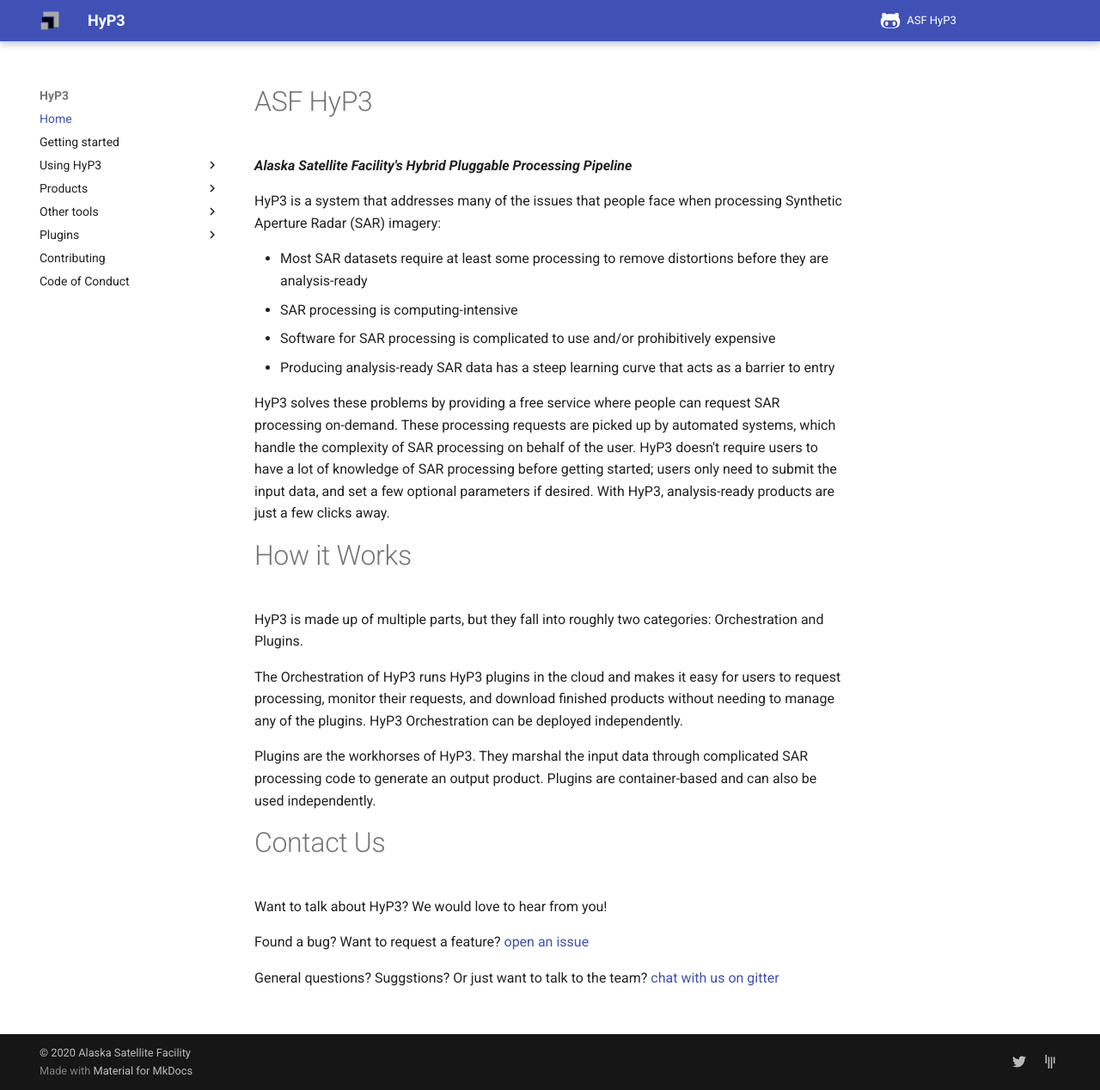
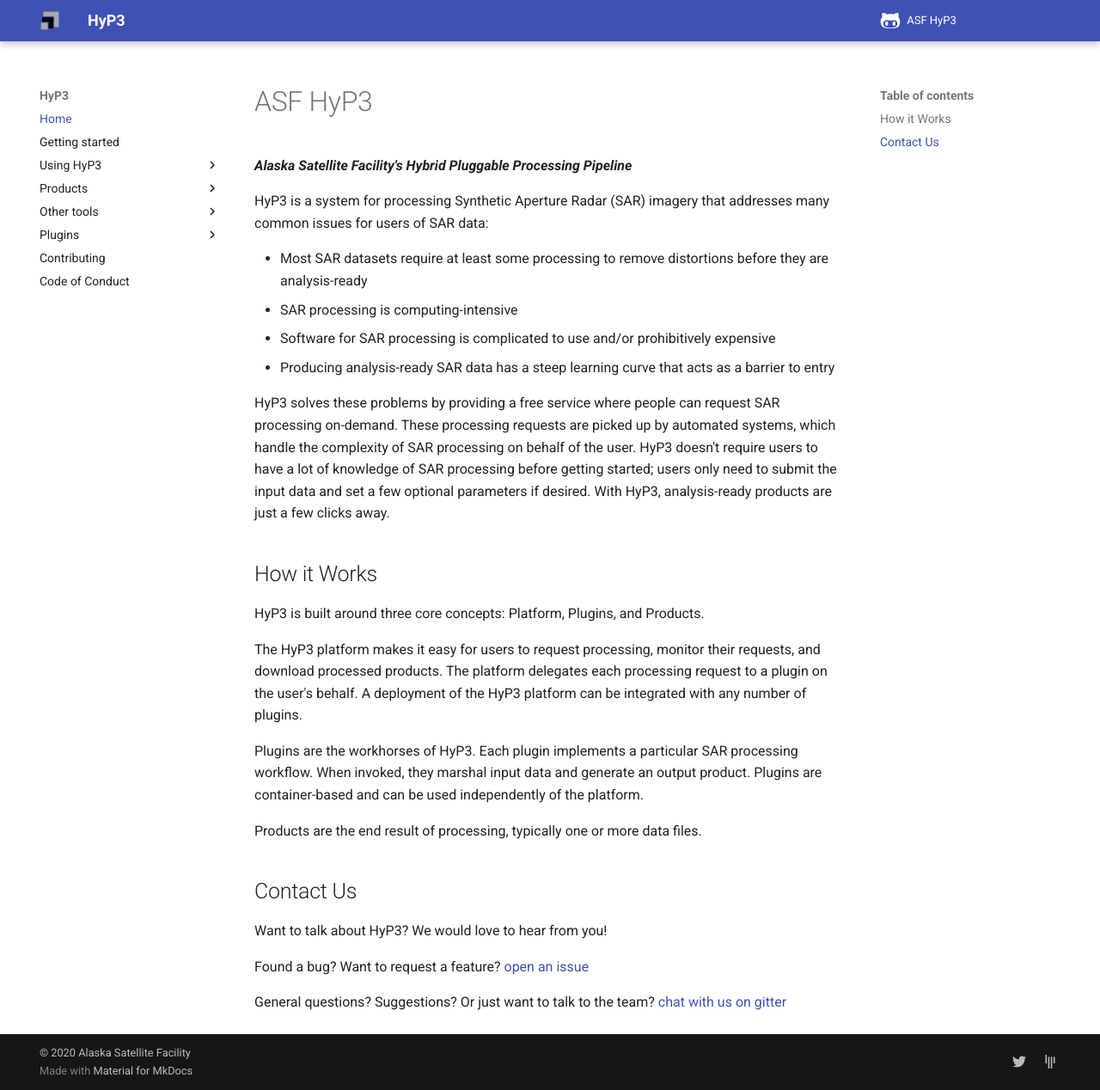
Before and after one commit to ASFHyP3/hyp3-docs, an MkDocs documentation site: the page built from docs/index.md, in a window 1280 px wide and 1268 px high. Shown: the whole window at 86% size. Built offline with MkDocs 1.6.1 and Material for MkDocs 9.7.7, drawn with Linux system fonts in a browser that asks for light colours.

Commit message:
index.md language and styling revisions

```diff
--- a/docs/index.md
+++ b/docs/index.md
@@ -1,39 +1,41 @@
 # ASF HyP3
+
 ***Alaska Satellite Facility's Hybrid Pluggable Processing Pipeline***
 
-HyP3 is a system that addresses many of the issues that people face when processing
-Synthetic Aperture Radar (SAR) imagery:
+HyP3 is a system for processing Synthetic Aperture Radar (SAR) imagery that addresses many common issues for users of
+SAR data:
 
 * Most SAR datasets require at least some processing to remove distortions before they are analysis-ready
 * SAR processing is computing-intensive
 * Software for SAR processing is complicated to use and/or prohibitively expensive
 * Producing analysis-ready SAR data has a steep learning curve that acts as a barrier to entry
 
-HyP3 solves these problems by providing a free service where people can request
-SAR processing on-demand. These processing requests are picked up by automated
-systems, which handle the complexity of SAR processing on behalf of the user.
-HyP3 doesn't require users to have a lot of knowledge of SAR processing before
-getting started; users only need to submit the input data, and set a few optional
-parameters if desired. With HyP3, analysis-ready products are just a few clicks away.
+HyP3 solves these problems by providing a free service where people can request SAR processing on-demand. These
+processing requests are picked up by automated systems, which handle the complexity of SAR processing on behalf of the
+user. HyP3 doesn't require users to have a lot of knowledge of SAR processing before getting started; users only need to
+submit the input data and set a few optional parameters if desired. With HyP3, analysis-ready products are just a few
+clicks away.
 
-# How it Works
-HyP3 is made up of multiple parts, but they fall into roughly two categories:
-Orchestration and Plugins.
+## How it Works
 
-The Orchestration of HyP3 runs HyP3 plugins in the cloud and makes it easy for
-users to request processing, monitor their requests, and download finished products
-without needing to manage any of the plugins. HyP3 Orchestration can be deployed
-independently.
+HyP3 is built around three core concepts: Platform, Plugins, and Products.
 
-Plugins are the workhorses of HyP3. They marshal the input data through complicated
-SAR processing code to generate an output product. Plugins are container-based and
-can also be used independently.
+The HyP3 platform makes it easy for users to request processing, monitor their requests, and download processed
+products. The platform delegates each processing request to a plugin on the user's behalf. A deployment of the HyP3
+platform can be integrated with any number of plugins.
 
-# Contact Us
+Plugins are the workhorses of HyP3. Each plugin implements a particular SAR processing workflow.  When invoked, they
+marshal input data and generate an output product. Plugins are container-based and can be used independently of the
+platform.
+
+Products are the end result of processing, typically one or more data files.
+
+## Contact Us
+
 Want to talk about HyP3? We would love to hear from you!
 
 Found a bug? Want to request a feature?
 [open an issue](https://github.com/ASFHyP3/ASFHyP3/issues/new)
 
-General questions? Suggstions? Or just want to talk to the team?
+General questions? Suggestions? Or just want to talk to the team?
 [chat with us on gitter](https://gitter.im/ASFHyP3/community)
```
